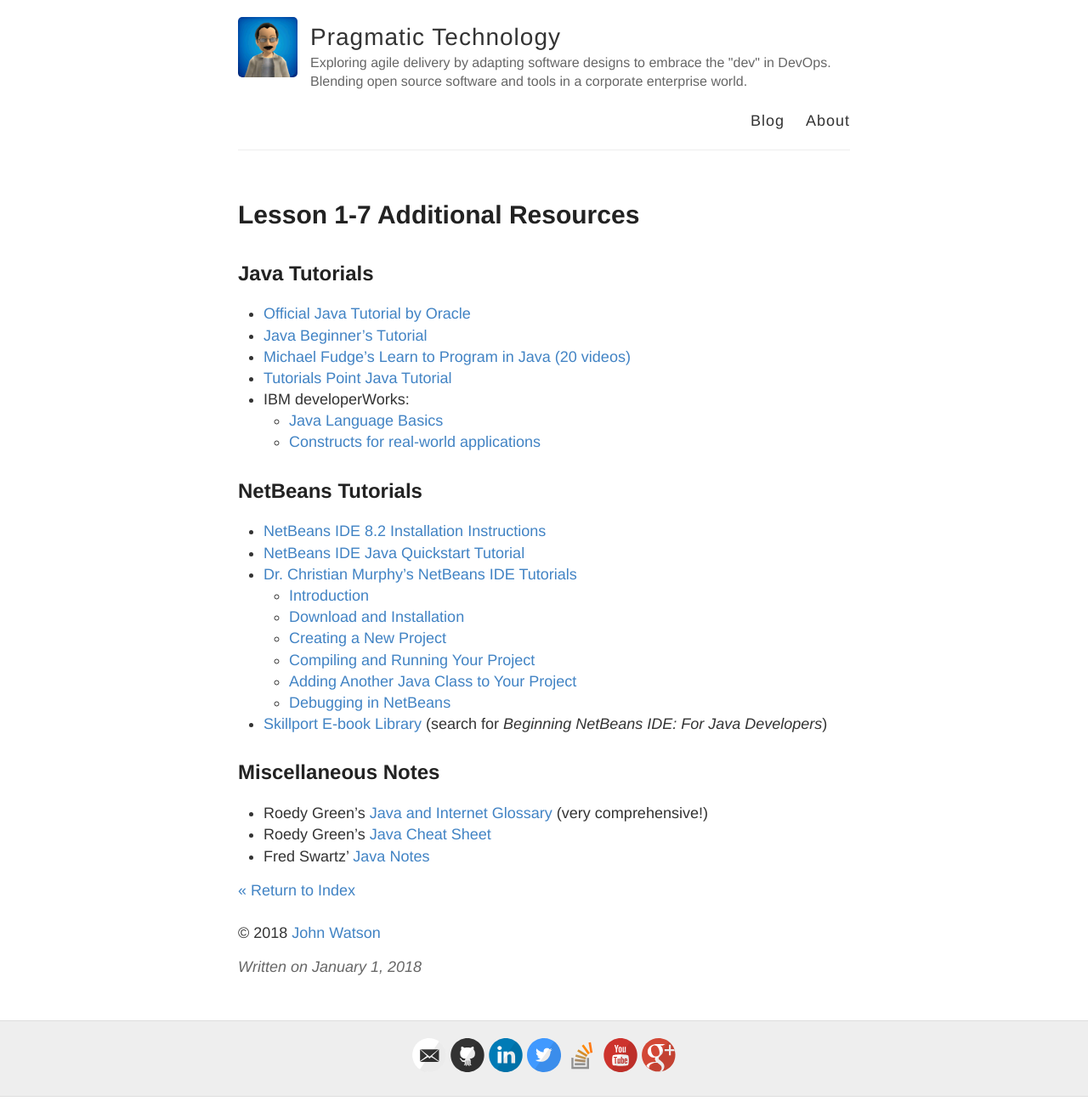
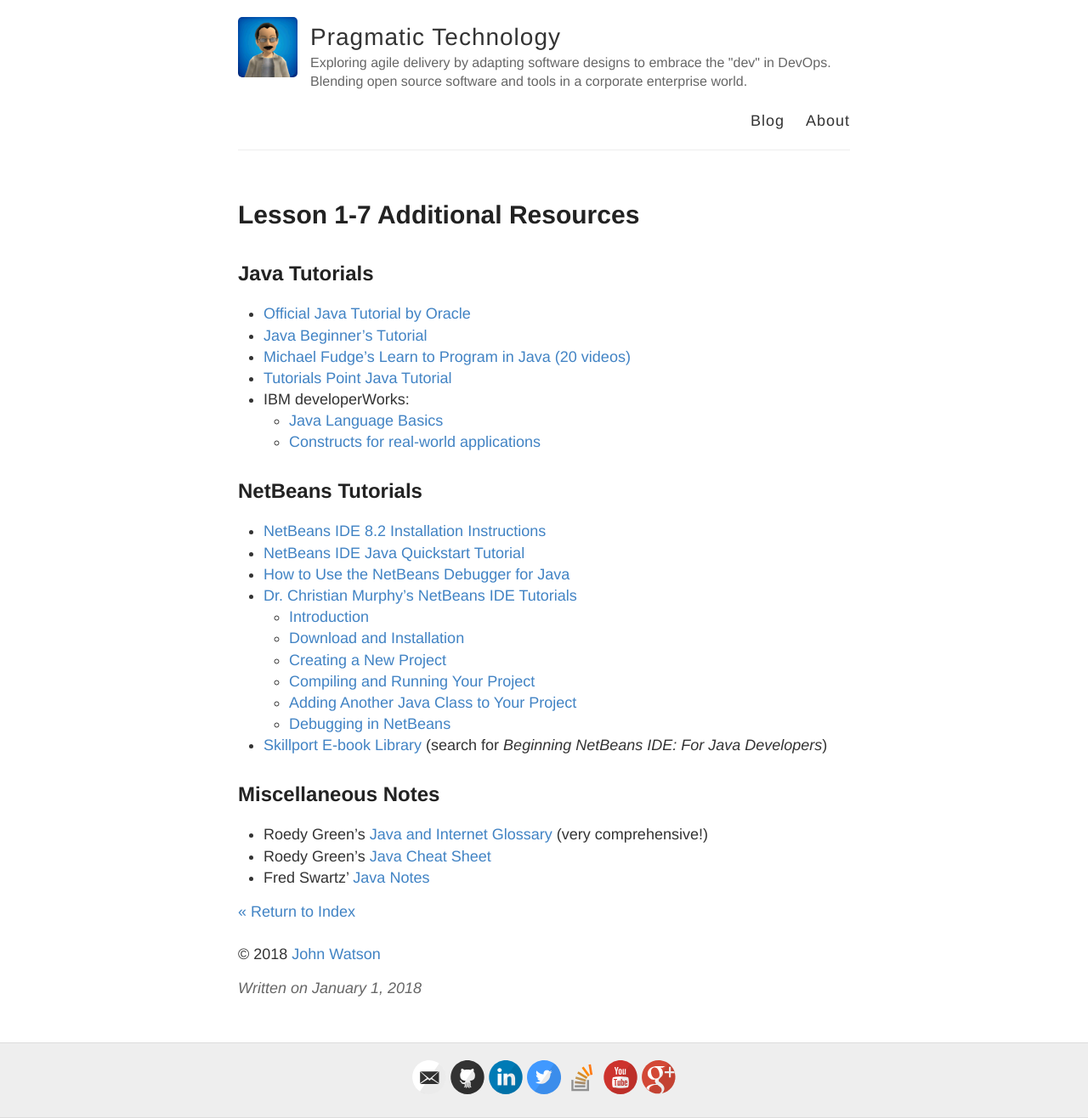
Before and after one commit to jwatson3d/jwatson3d.github.io, a Jekyll site: the page built from _it145/notes/lesson1-7.md, in a window 1280 px wide. Shown: the whole page at 85% size. Built offline with Jekyll 4.4.1, drawn with Linux system fonts in a browser that asks for light colours; before the commit the page ends 1291 px from its top, so only the background shows below that.

Commit message:
Add debugging video

```diff
--- a/_it145/notes/lesson1-7.md
+++ b/_it145/notes/lesson1-7.md
@@ -17,6 +17,7 @@
 ## NetBeans Tutorials
 * [NetBeans IDE 8.2 Installation Instructions](https://netbeans.org/community/releases/82/install.html)
 * [NetBeans IDE Java Quickstart Tutorial](https://netbeans.org/kb/docs/java/quickstart.html)
+* [How to Use the NetBeans Debugger for Java](https://www.youtube.com/watch?v=2Z9B8wYhKWw)
 * [Dr. Christian Murphy’s NetBeans IDE Tutorials](http://www.cs.columbia.edu/~cmurphy/summer2008/1007/netbeans/index.html)
    * [Introduction](http://www.cs.columbia.edu/~cmurphy/summer2008/1007/netbeans/1_intro.html)
    * [Download and Installation](http://www.cs.columbia.edu/~cmurphy/summer2008/1007/netbeans/2_install.html)
```
